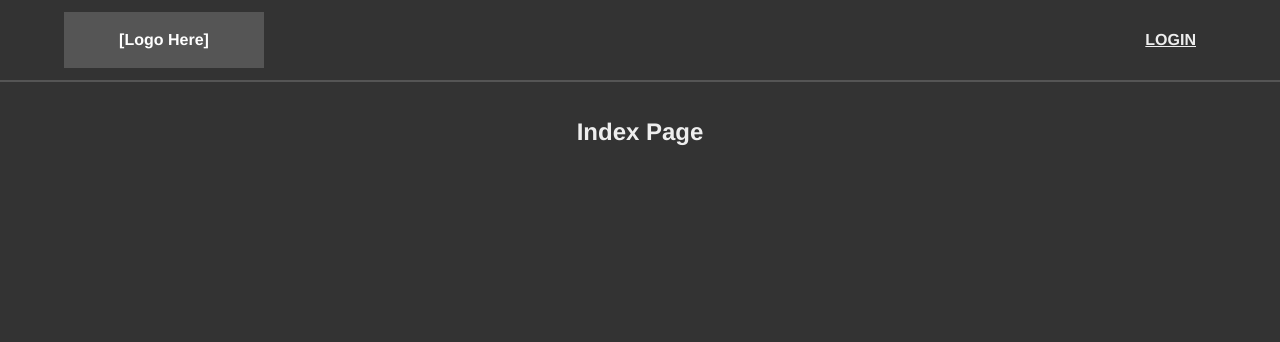
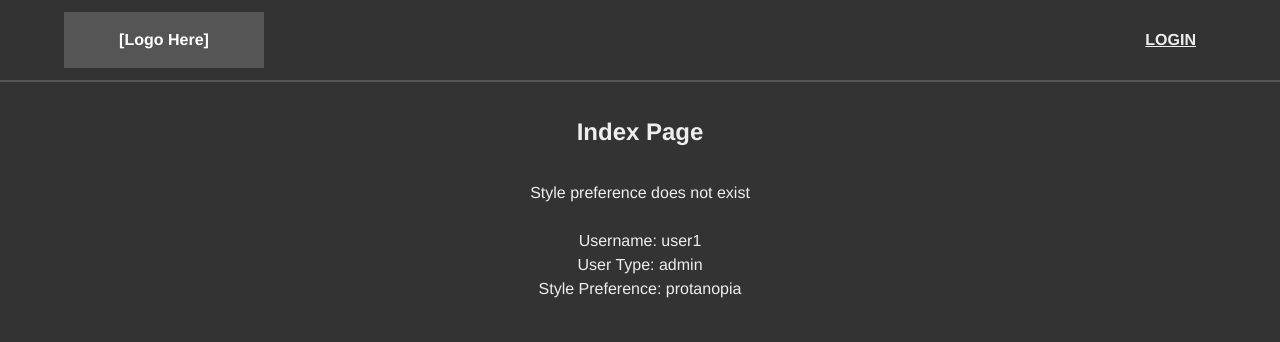
Before and after one commit to rpcorr/mega-menu-php-version, a PHP site: page / in a window 1280 px wide. Shown: the top 342 px of the page. Run offline with PHP 8.4, Linux system fonts and the light colour scheme.

Commit message:
set a stylePreference session variable; read in JSON file

```diff
--- a/assets/js/scripts.js
+++ b/assets/js/scripts.js
@@ -27,10 +27,6 @@ $(document).ready(function () {
 
         for (let i = 0; i < response.users.length; i++) {
           if (username === response.users[i].username) {
-            console.log('match');
-            console.log(response.users[i].username);
-            console.log(response.users[i].userType);
-
             // store current user in user localstorage variable
             localStorage.setItem('user', response.users[i].username);
             localStorage.setItem('userType', response.users[i].userType);
@@ -60,7 +56,7 @@ $(document).ready(function () {
         };
 
         // update style preferences
-        selectStylesheet(user.stylePreference);
+        //selectStylesheet(user.stylePreference);
 
         // create the menu base on the user
         response.menuItems.forEach((mI) => {
@@ -822,7 +818,16 @@ function isCurrentPage(page) {
 var radioButtons = document.querySelectorAll('input[name="option"]');
 radioButtons.forEach(function (radioButton) {
   radioButton.addEventListener('click', function () {
-    selectStylesheet(this.id);
+    //selectStylesheet(this.id);
+
+    // Send an AJAX request to set the session variable
+    var xhr = new XMLHttpRequest();
+    xhr.open(
+      'GET',
+      `./assets/js/set_preference.php?stylePreference=${this.id}`,
+      true
+    );
+    xhr.send();
   });
 });
 
--- a/index.php
+++ b/index.php
@@ -1,3 +1,8 @@
+<?php
+// start the session
+session_start();
+?>
+
 <!DOCTYPE html>
 <html lang="en">
   <head>
@@ -41,14 +46,64 @@
       <div class="container">
         <h1>Index Page</h1>
 
-        <!-- <h2>User Types</h2>
-        <div class="user-type">
-          <p><a href="?userType=admin">Admin</a></p>
-          <p><a href="?userType=premium">Premium</a></p>
-          <p><a href="?userType=basic">Basic</a></p>
-        </div>
+        <?php
 
-        <p>Current User is: <span id="currentUser"></span></p> -->
+          // Check if a session variable exists
+          if(isset($_SESSION['stylePreference'])) {
+            echo "Current user:" . $_SESSION['user']  . "<br/>";
+            echo "Style preference exists: " . $_SESSION['stylePreference'];
+          } else {
+            echo "Style preference does not exist";
+          }
+
+          echo '<p>&nbsp;</p>';
+
+
+           // Path to the JSON file
+            $json_file = './assets/json/menu.json';
+
+            // Check if the file exists
+            if (!file_exists($json_file)) {
+                die("JSON file not found.");
+            }
+
+            // Read JSON file
+            $json_data = file_get_contents($json_file);
+
+            // Check if the file content could be read
+            if ($json_data === false) {
+                die("Failed to read JSON file.");
+            }
+
+            // Decode JSON data into PHP array or object
+            $data = json_decode($json_data);
+
+            // Check if JSON decoding was successful
+            if ($data === null && json_last_error() !== JSON_ERROR_NONE) {
+                die("Failed to parse JSON data.");
+            }
+
+            // Access data
+            // Check if the "users" array exists
+            if (isset($data->users) && is_array($data->users)) {
+                // Iterate through each person in the "users" array
+                foreach ($data->users as $user) {
+                  // Check if the person's name is "Ronan"
+                  if ($user->username === "user1") {
+                      // Display data for user1
+                      echo "Username: " . $user->username . "<br>";
+                      echo "User Type: " . $user->userType . "<br>";
+                      echo "Style Preference: " . $user->stylePreference . "<br>";
+                      // If you only want to display the first occurrence of Ronan, you can break out of the loop here
+                      // break;
+                  }
+              }
+            } else {
+                die("Array 'people' not found or not properly formatted in JSON data.");
+            }
+           ?>
+
+
       </div>
     </main>
 
```
Also changed, not shown: assets/js/set_preferences.php (added, +14 -0 lines).
